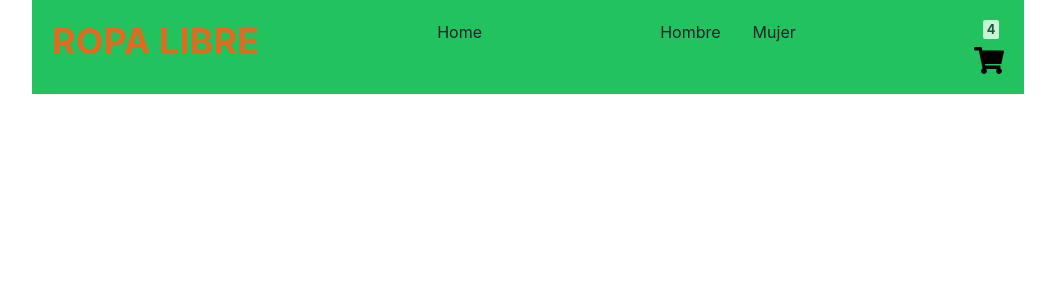
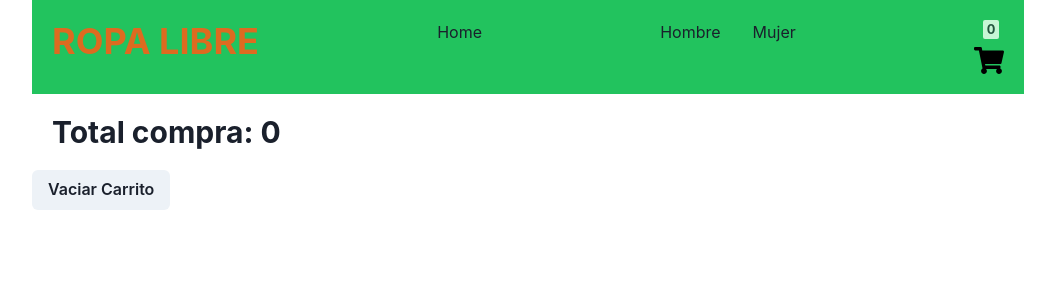
Before and after one commit to rken2010/proyecto-ecommerce, a React (Create React App) app: page /cart in a window 1280 px wide. Shown: the top 300 px of the page, without its empty margins (112-1167 px from the left). Built offline with nearby package versions, Linux system fonts and the light colour scheme.

Commit message:
feat(cart): Se agrego carrito de compra con context de logica de funcionamiento y diseño en Chakra UI

```diff
--- a/package.json
+++ b/package.json
@@ -3,7 +3,7 @@
   "version": "0.1.0",
   "private": true,
   "dependencies": {
-    "@chakra-ui/icons": "^1.1.5",
+    "@chakra-ui/icons": "^1.1.7",
     "@chakra-ui/react": "^1.8.1",
     "@emotion/react": "^11.7.1",
     "@emotion/styled": "^11.6.0",
@@ -13,6 +13,7 @@
     "framer-motion": "^5.6.0",
     "react": "^17.0.2",
     "react-dom": "^17.0.2",
+    "react-icons": "^4.3.1",
     "react-router-dom": "^6.2.1",
     "react-scripts": "5.0.0",
     "web-vitals": "^2.1.4"
--- a/src/App.js
+++ b/src/App.js
@@ -3,7 +3,9 @@ import { ChakraProvider, Container } from '@chakra-ui/react'
 import ItemListContainer from './components/ItemListContainer/ItemListContainer';
 import { NavBar } from './components/NavBar/NavBar';
 import ItemDetailContainer from "./components/ItemDetailContainer/ItemDetailContainer"
-import { BrowserRouter, Routes, Route } from 'react-router-dom'
+import { BrowserRouter, Routes, Route } from 'react-router-dom';
+import { CartContextProvider } from './context/CartContext';
+import Cart from './components/Cart/Cart';
 
 
 
@@ -11,14 +13,17 @@ function App() {
   return (
     <ChakraProvider>
       <Container maxWidth="container.lg">
+        <CartContextProvider>
             <BrowserRouter>
               <NavBar />
               <Routes>
                   <Route path='/' element={<ItemListContainer />}/>
                   <Route path='/category/:categoryId' element={<ItemListContainer />}/>
                   <Route path='/detail/:itemId' element={<ItemDetailContainer />}/>
+                  <Route path='/cart' element={<Cart />}/>
               </Routes>
             </BrowserRouter>
+        </CartContextProvider>
         </Container>
     </ChakraProvider>
   );
--- /dev/null
+++ b/src/components/Cart/Cart.js
@@ -0,0 +1,28 @@
+import { Button, Heading, Img, Stack, StackDivider,  } from "@chakra-ui/react";
+import { useContext } from "react";
+import { DeleteIcon } from '@chakra-ui/icons'
+import Context from "../../context/CartContext";
+
+const Cart = () => {
+    const {cart} = useContext(Context)
+    const {removeItem, clear, totalPurchase} = useContext(Context)
+    return (
+        <>
+            {cart.map((prod) =>
+                <Stack spacing={10} alignItems="center" direction="row" justifyContent="center" divider={<StackDivider borderColor='gray.200' />} borderRadius="lg" padding="15px" shadow="md" >
+                    <Img src={prod?.imagen} alt={prod?.nombre} boxSize="50px"/>
+                    <p>Producto: {prod?.nombre}</p>
+                    <p>Cantidad: {prod?.quantity}</p>
+                    <p>Precio: {prod?.precio}</p>
+                   <Button onClick={(e)=> removeItem(prod?.id)} leftIcon={<DeleteIcon />} colorScheme='pink'>Eliminar</Button>
+                </Stack>
+            )}
+            <Stack m="20px">
+                <Heading as='h3' size='lg'>Total compra: {totalPurchase()}</Heading>
+            </Stack>
+            <Button onClick={(e) => clear() }>Vaciar Carrito</Button>
+        </>
+    )
+};
+
+export default Cart;
--- a/src/components/CartWidget/CartWidget.js
+++ b/src/components/CartWidget/CartWidget.js
@@ -1,13 +1,19 @@
 import React from "react";
 import { Badge, Stack } from '@chakra-ui/react'
 import cartIcon from "./cart-icon.svg"
+import { useContext } from "react";
+import Context from "../../context/CartContext";
+import { Link } from "react-router-dom";
 
 export const CartWidget = () =>{
+
+    const {productsInCart} = useContext(Context)
+
     return (
     <div>
         <Stack align="center">
-        <Badge ml='1' fontSize='0.8em' colorScheme='green'>4</Badge>
-        <img src={cartIcon} width="30" height="30" />
+        <Badge ml='1' fontSize='0.8em' colorScheme='green'>{productsInCart()}</Badge>
+        <Link to={`/cart`}><img src={cartIcon} width="30" height="30" /></Link>
         </Stack>
 
     </div>
--- a/src/components/Item/Item.js
+++ b/src/components/Item/Item.js
@@ -1,5 +1,4 @@
 import { Heading, Image, Stack, Box, StackDivider, Button } from "@chakra-ui/react";
-import { ItemCount } from "../ItemCount/ItemCount";
 import { Link } from 'react-router-dom'
 
 
--- a/src/components/ItemDetail/ItemDetail.js
+++ b/src/components/ItemDetail/ItemDetail.js
@@ -1,23 +1,19 @@
 import { Image, Heading, Stack, StackDivider, Box, Text, Badge, Button } from "@chakra-ui/react"
-import { useState } from "react";
+import { useContext, useState } from "react";
 import { ItemCount } from "../ItemCount/ItemCount";
 import { Link } from 'react-router-dom'
+import Context from "../../context/CartContext";
 
 
 const ItemDetail = ({catalogo}) => {
 
     const [on , setOn ] = useState(true)
+    const {addItem} = useContext(Context)
 
     function onAdd(count) {
-        console.log (count);
         setOn(false);
-        console.log(on)
+        addItem( catalogo , count)
     }
-
-
-
-
-
 
     return (
         <>
--- /dev/null
+++ b/src/context/CartContext.js
@@ -0,0 +1,73 @@
+import { createContext, useState } from "react"
+
+export const Context = createContext()
+
+export const CartContextProvider = ({children}) => {
+    const [cart, setCart] = useState ([]);
+
+    function addItem(productToAdd, quantity){
+
+        if(isInCart(productToAdd.id)){
+            const item = findItem(productToAdd.id)
+            item.quantity += quantity
+        }
+        else{
+            setCart([...cart, {...productToAdd, quantity }])
+        }
+    }
+
+    function removeItem(id){
+        const newCart = cart.filter((prod) => prod.id !== id)
+        setCart(newCart)
+    }
+
+    function clear(){
+        setCart([]);
+    }
+
+    function isInCart(id) {
+        return cart.some(i => i.id === id);
+    }
+
+    function findItem(id){
+        const item = cart.find( element => element.id == id )
+
+      if ( !id ) {
+          throw new Error('No se encuentra el item ' + id)
+      }
+      return item;
+
+    }
+    function productsInCart(){
+        let totalProducts = 0;
+
+        cart.forEach((item) => {
+            totalProducts += item.quantity;
+         })
+        return totalProducts;
+    }
+    function totalPurchase(){
+        let totalSell = 0;
+
+        cart.forEach((item) => {
+            totalSell += item.quantity * item.precio;
+         })
+        return totalSell;
+    }
+
+
+    return (
+        <Context.Provider value ={{
+            cart,
+            addItem,
+            removeItem,
+            clear,
+            productsInCart,
+            totalPurchase,
+        }}>
+            {children}
+        </Context.Provider>
+        )
+}
+
+export default Context
```
Also changed, not shown: 1 other file (tests, documents, lock files or other folders). Lines whose indentation alone changed are shown as unchanged.
